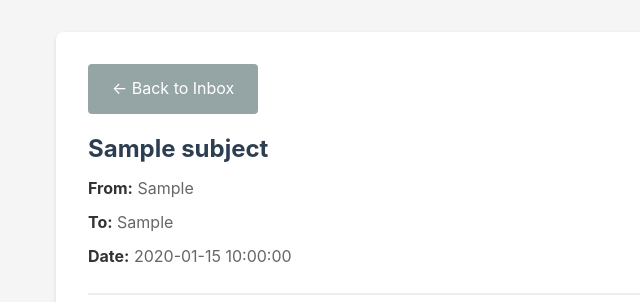
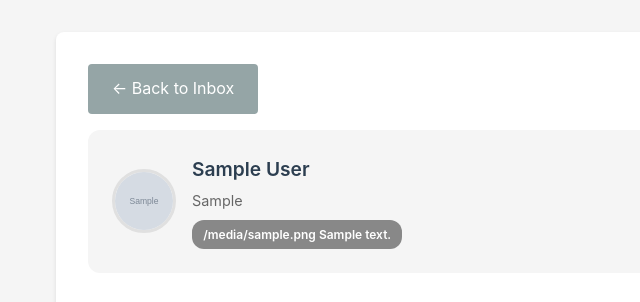
Before and after one commit to ticketguy/Privra, a Flask app: template webmail/templates/view_email.html in a window 1280 px wide. Shown: the part 70-372 px from the top of the page, without its empty margins (0-640 px from the left). Run offline with Flask 3, Linux system fonts and the light colour scheme; the template is opened without the code that fills it: most values are stand-ins (such as "Sample title", 1, 10 or a date in 2020); grey boxes marked "Sample" are stand-in pictures; parts of the project's set-up code (start-up, migrations or seed data) failed here and were passed over; some libraries are stand-ins or nearby versions.

Commit message:
Add verification badge system to inbox and email view
- Created get_sender_verification() function to check NFT, domain, and reputation verification
- Modified inbox route to include verification data for each email
- Updated inbox.html to display sender avatars and verification badges
- Modified view_email route to include verification data
- Updated view_email.html with sender header showing avatar and badges
- Color-coded badges: NFT (purple), Domain (green), Reputation (varies by level)
- Avatar display with gradient placeholder fallback

```diff
--- a/webmail/app.py
+++ b/webmail/app.py
@@ -101,6 +101,104 @@ def decode_mime_words(s):
             fragments.append(fragment)
     return ''.join(fragments)
 
+def get_sender_verification(email_addr):
+    """Get verification status for a sender"""
+    try:
+        # Extract just email if it has name (e.g., "Name <email@domain.com>")
+        if '<' in email_addr and '>' in email_addr:
+            email_addr = email_addr.split('<')[1].split('>')[0].strip()
+
+        conn = get_db()
+        cur = conn.cursor()
+
+        # Check user profile for verification
+        cur.execute("""
+            SELECT
+                up.is_verified,
+                up.verification_method,
+                up.nft_badge_mint,
+                up.display_name,
+                up.avatar_url,
+                rs.reputation_level,
+                rs.total_score
+            FROM user_profiles up
+            LEFT JOIN reputation_scores rs ON up.user_email = rs.user_email
+            WHERE up.user_email = %s
+        """, (email_addr,))
+
+        result = cur.fetchone()
+
+        # Check domain verification
+        cur.execute("""
+            SELECT domain, verified
+            FROM domain_verifications
+            WHERE user_email = %s AND verified = TRUE
+            LIMIT 1
+        """, (email_addr,))
+
+        domain_verified = cur.fetchone()
+
+        cur.close()
+        conn.close()
+
+        if not result:
+            return {
+                'verified': False,
+                'method': None,
+                'reputation_level': 'new',
+                'score': 0,
+                'display_name': None,
+                'avatar_url': None,
+                'badges': []
+            }
+
+        is_verified, method, nft_mint, display_name, avatar_url, rep_level, score = result
+
+        # Determine badges
+        badges = []
+        if is_verified:
+            if method == 'nft' and nft_mint:
+                badges.append({'type': 'nft', 'text': 'NFT Verified', 'icon': '🖼️', 'color': '#8b5cf6'})
+            if domain_verified:
+                badges.append({'type': 'domain', 'text': f'Domain: {domain_verified[0]}', 'icon': '✅', 'color': '#10b981'})
+
+        # Reputation badge
+        if rep_level and rep_level != 'new':
+            rep_colors = {
+                'trusted': '#3b82f6',
+                'verified': '#10b981',
+                'elite': '#f59e0b',
+                'legendary': '#dc2626'
+            }
+            badges.append({
+                'type': 'reputation',
+                'text': rep_level.capitalize(),
+                'icon': '⭐',
+                'color': rep_colors.get(rep_level, '#6b7280')
+            })
+
+        return {
+            'verified': is_verified or bool(domain_verified),
+            'method': method,
+            'reputation_level': rep_level or 'new',
+            'score': score or 0,
+            'display_name': display_name,
+            'avatar_url': avatar_url,
+            'badges': badges
+        }
+
+    except Exception as e:
+        print(f"Error checking verification: {e}")
+        return {
+            'verified': False,
+            'method': None,
+            'reputation_level': 'new',
+            'score': 0,
+            'display_name': None,
+            'avatar_url': None,
+            'badges': []
+        }
+
 def get_email_body(msg):
     """Extract email body from message"""
     body = ""
@@ -561,13 +659,17 @@ def inbox():
                 except:
                     date = datetime.now()
 
+                # Get sender verification info
+                verification = get_sender_verification(from_addr)
+
                 emails.append({
                     'id': email_id.decode(),
                     'subject': subject,
                     'from': from_addr,
                     'date': date.strftime('%Y-%m-%d %H:%M'),
                     'category': category,
-                    'category_name': category_name
+                    'category_name': category_name,
+                    'verification': verification
                 })
             except Exception as e:
                 print(f"Error parsing email {email_id}: {e}")
@@ -619,6 +721,9 @@ def view_email(email_id):
             date_formatted = date.strftime('%Y-%m-%d %H:%M:%S')
         except:
             date_formatted = date_str
+
+        # Get sender verification info
+        verification = get_sender_verification(from_addr)
 
         mail.logout()
 
@@ -628,7 +733,8 @@ def view_email(email_id):
                              to_addr=to_addr,
                              date=date_formatted,
                              body=body,
-                             is_encrypted=is_encrypted)
+                             is_encrypted=is_encrypted,
+                             verification=verification)
 
     except Exception as e:
         print(f"View email error: {e}")
--- a/webmail/templates/view_email.html
+++ b/webmail/templates/view_email.html
@@ -3,24 +3,116 @@
 {% block title %}{{ subject }} - Privra Webmail{% endblock %}
 
 {% block content %}
+<style>
+    .sender-header {
+        display: flex;
+        align-items: center;
+        gap: 1rem;
+        padding: 1.5rem;
+        background: var(--bg-secondary);
+        border-radius: 12px;
+        margin-bottom: 1.5rem;
+    }
+
+    .sender-avatar-large {
+        width: 64px;
+        height: 64px;
+        border-radius: 50%;
+        object-fit: cover;
+        border: 3px solid var(--border-color);
+    }
+
+    .sender-avatar-placeholder-large {
+        width: 64px;
+        height: 64px;
+        border-radius: 50%;
+        background: linear-gradient(135deg, var(--primary-gradient-start) 0%, var(--primary-gradient-end) 100%);
+        display: flex;
+        align-items: center;
+        justify-content: center;
+        color: white;
+        font-weight: 700;
+        font-size: 1.5rem;
+    }
+
+    .sender-info-detail {
+        flex: 1;
+    }
+
+    .sender-name {
+        font-size: 1.2rem;
+        font-weight: 600;
+        margin-bottom: 0.25rem;
+        color: var(--text-primary);
+    }
+
+    .sender-email {
+        font-size: 0.9rem;
+        color: var(--text-secondary);
+        margin-bottom: 0.5rem;
+    }
+
+    .verification-badges {
+        display: flex;
+        gap: 0.5rem;
+        flex-wrap: wrap;
+    }
+
+    .verification-badge {
+        display: inline-flex;
+        align-items: center;
+        gap: 0.25rem;
+        font-size: 0.75rem;
+        padding: 0.3rem 0.7rem;
+        border-radius: 12px;
+        font-weight: 600;
+        color: white;
+    }
+</style>
+
 <div class="card">
     <div style="margin-bottom: 1rem;">
         <a href="{{ url_for('inbox') }}" class="btn btn-secondary">← Back to Inbox</a>
     </div>
 
+    <!-- Sender Header with Avatar -->
+    <div class="sender-header">
+        {% if verification.avatar_url %}
+            <img src="{{ verification.avatar_url }}" class="sender-avatar-large" alt="Avatar">
+        {% else %}
+            <div class="sender-avatar-placeholder-large">
+                {{ from_addr[0]|upper }}
+            </div>
+        {% endif %}
+
+        <div class="sender-info-detail">
+            {% if verification.display_name %}
+                <div class="sender-name">{{ verification.display_name }}</div>
+                <div class="sender-email">{{ from_addr }}</div>
+            {% else %}
+                <div class="sender-name">{{ from_addr }}</div>
+            {% endif %}
+
+            <div class="verification-badges">
+                {% for badge in verification.badges %}
+                    <span class="verification-badge" style="background: {{ badge.color }};">
+                        {{ badge.icon }} {{ badge.text }}
+                    </span>
+                {% endfor %}
+
+                <!-- Encryption Badge -->
+                {% if is_encrypted %}
+                    <span class="verification-badge" style="background: #10b981;">
+                        🔒 End-to-end Encrypted
+                    </span>
+                {% endif %}
+            </div>
+        </div>
+    </div>
+
     <div class="email-header">
         <h2>{{ subject }}</h2>
 
-        <!-- Encryption Badge -->
-        {% if is_encrypted %}
-        <div style="display: inline-block; background: #d4edda; color: #155724; padding: 5px 10px; border-radius: 4px; font-size: 12px; margin-left: 10px;">
-            🔒 End-to-end Encrypted
-        </div>
-        {% endif %}
-
-        <div class="email-meta">
-            <strong>From:</strong> {{ from_addr }}
-        </div>
         <div class="email-meta">
             <strong>To:</strong> {{ to_addr }}
         </div>
```
Also changed, not shown: webmail/templates/inbox.html (+78 -5 lines).
